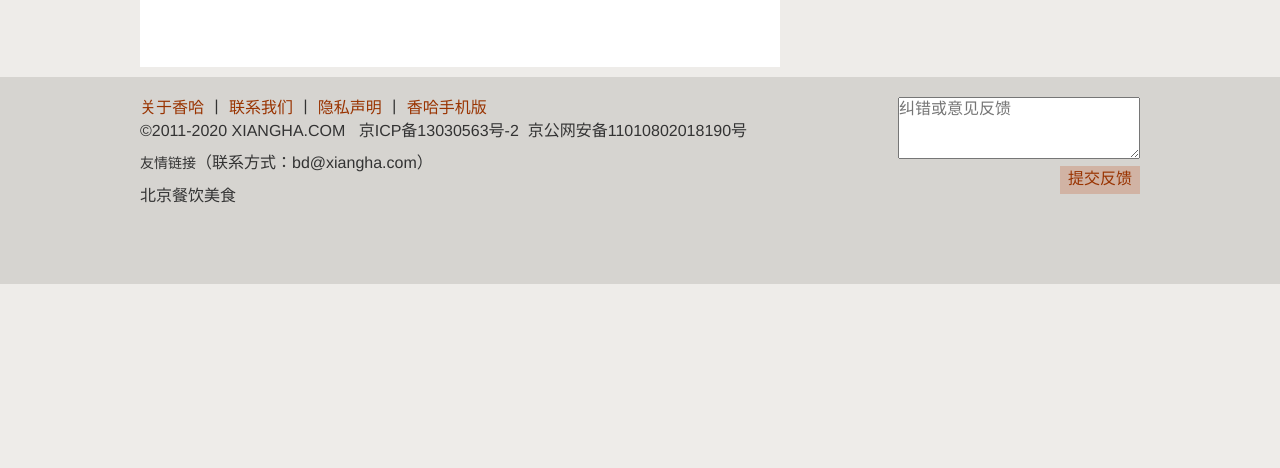
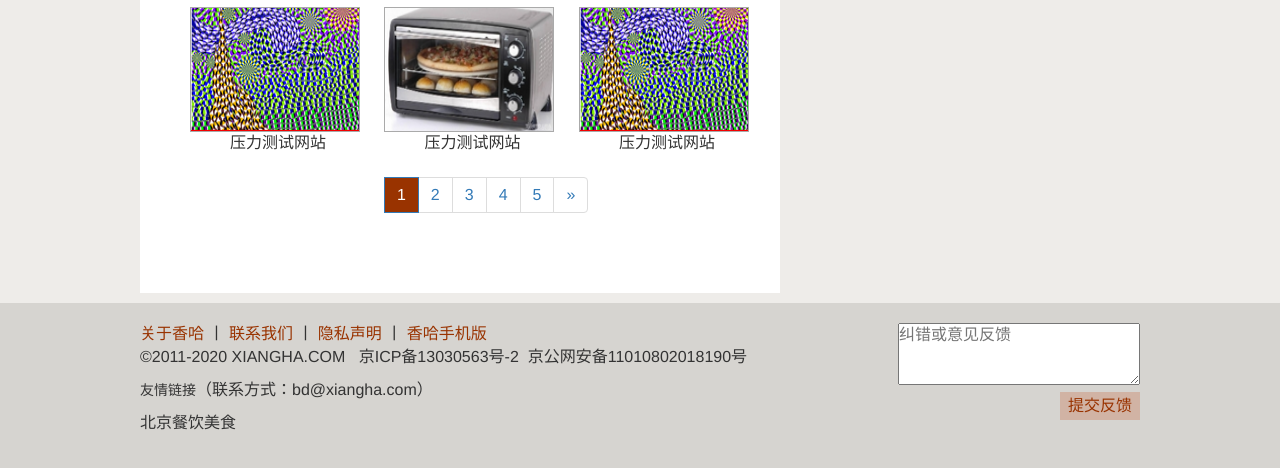
Before and after one commit to Manon-new/xiangha, a plain HTML site: page Food-knowledge.html in a window 1280 px wide. Shown: the part 1532-2000 px from the top of the page. Before the commit the page ends 1816 px from the top, so only its background shows below. Drawn offline with Linux system fonts and the light colour scheme.

Commit message:
8.28wx中午

```diff
--- a/Food-knowledge.html
+++ b/Food-knowledge.html
@@ -403,6 +403,35 @@
 					<div class="inblock">2018-8-10</div>
 				</li>
 			</ul>
+			<div class="bottomAD">
+				<img src="./img/ad1.png" alt="">
+				<img src="./img/ad2.png" alt="">
+				<img src="./img/ad1.png" alt="">
+				<div class="adlist">
+					<div class="inblock adtxt">压力测试网站</div>
+					<div class="inblock adtxt">压力测试网站</div>
+					<div class="inblock adtxt">压力测试网站</div>
+				</div>
+<nav aria-label="Page navigation swbtnbox">
+  <ul class="pagination marauto" id="active_a">
+    <li class="upbtn">
+      <a href="#" aria-label="Previous">
+        <span aria-hidden="true">&laquo;</span>
+      </a>
+    </li>
+    <li class="active"><a href="#" class="pagebtn">1</a></li>
+    <li><a href="#" class="pagebtn">2</a></li>
+    <li><a href="#" class="pagebtn">3</a></li>
+    <li><a href="#" class="pagebtn">4</a></li>
+    <li><a href="#" class="pagebtn">5</a></li>
+    <li>
+      <a href="#" aria-label="Next">
+        <span aria-hidden="true">&raquo;</span>
+      </a>
+    </li>
+  </ul>
+</nav>
+			</div>
 		</div>
 	</div>
 	<div class="fright">
@@ -460,6 +489,7 @@
 					<span class="inblock">8</span><a href="">番茄酱和番茄沙司有什么区别？</a>
 				</li>
 			</ul>
+
 		</div>
 
 		<div class="w300">
@@ -537,5 +567,28 @@
 		$(this).css("border-bottom","2px solid transparent")
 	})
 </script>
+
+<script>
+	var upbtn = $(".upbtn"),
+		downbtn = $(".downbtn"),
+		active = $(".active"),
+		pagebtn = $(".pagebtn")
+		hideup = function(){
+					active = $(".active")
+					if($(active.children()[0]).text() == 1){
+						upbtn.css("visibility","hidden")
+					} else{
+						upbtn.css("visibility","visible")
+					}
+					console.log($(active.children()[0]))
+		};
+		hideup()
+	pagebtn.on("click",function(){
+		$(this).parent().parent().children().removeClass("active")
+		$(this).parent().toggleClass("active")
+		hideup()
+	})
+
+</script>
 </body>
 </html>
--- a/css/Food-knowledge.css
+++ b/css/Food-knowledge.css
@@ -140,8 +140,42 @@
 	a{
 		color:#993300;
 	}
+	.bottomAD img{
+		width: 170px;
+		height: 125px;
+		border:1px solid #aaa;
+		margin-left: 20px;
+	}
 	.inblock{
 		display: inline-block;
+	}
+	/*下方广告*/
+	.adlist{
+		width: 1000px;
+	}
+	.adtxt{
+		width: 170px;
+		height: 18px;
+		margin-left: 20px;
+		padding-left: 40px;
+	}
+	/*页面切换*/
+	.swbtnbox{
+		width: 580px;
+		height: 28px;
+		margin:auto;
+		text-align:center;
+	}
+	#active_a .active a{
+		/*border:10px solid red;*/
+		background-color: #993300;
+		color:white;
+	}
+	.marauto{
+		width: 580px;
+		/*margin:auto 101px;*/
+		text-align: center;
+		padding-left: 180px;
 	}
 	/*热门推荐*/
 	.side_title{
```
Also changed, not shown: img/ad1.png (added), img/ad2.png (added), js/Food-knowledge.js (added).
